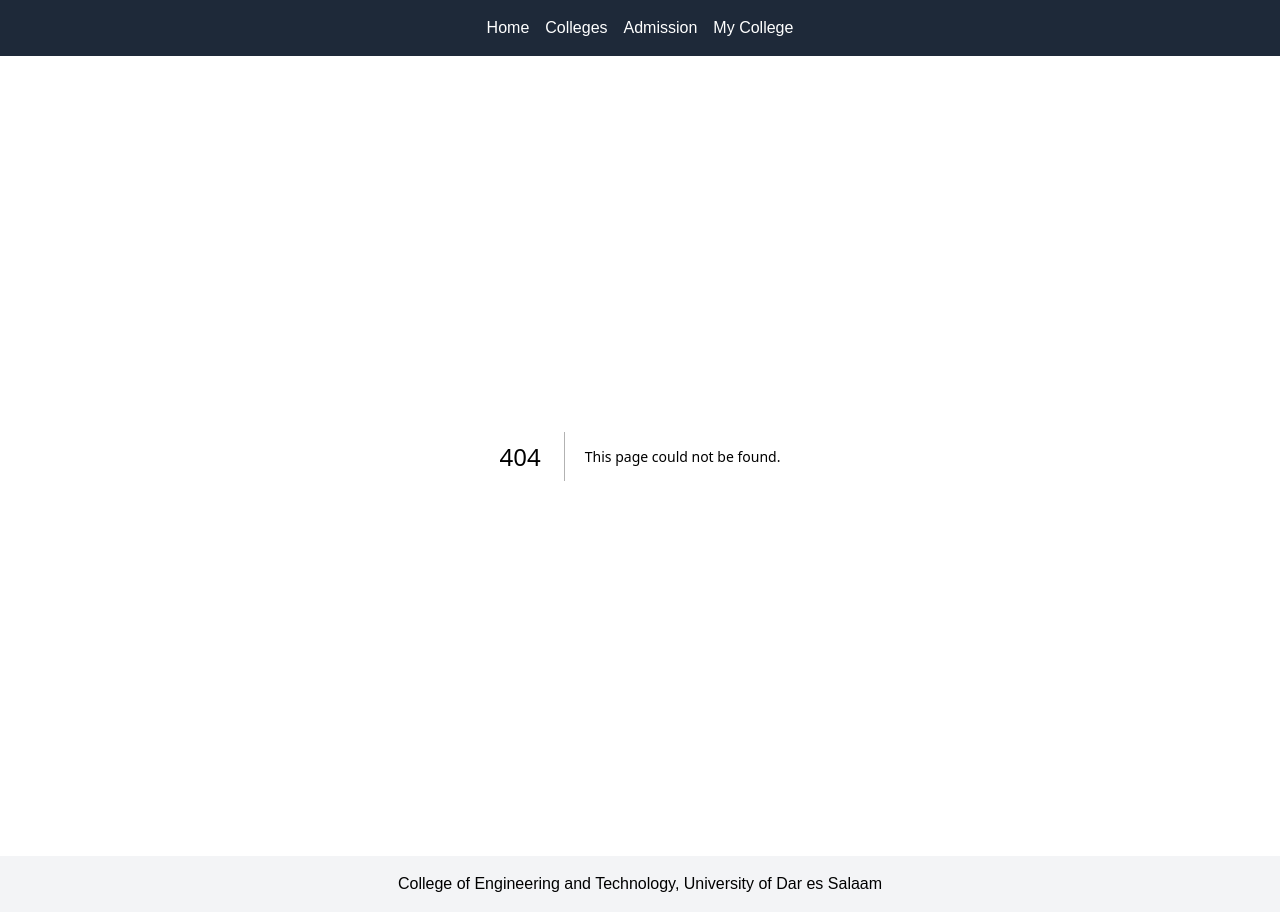
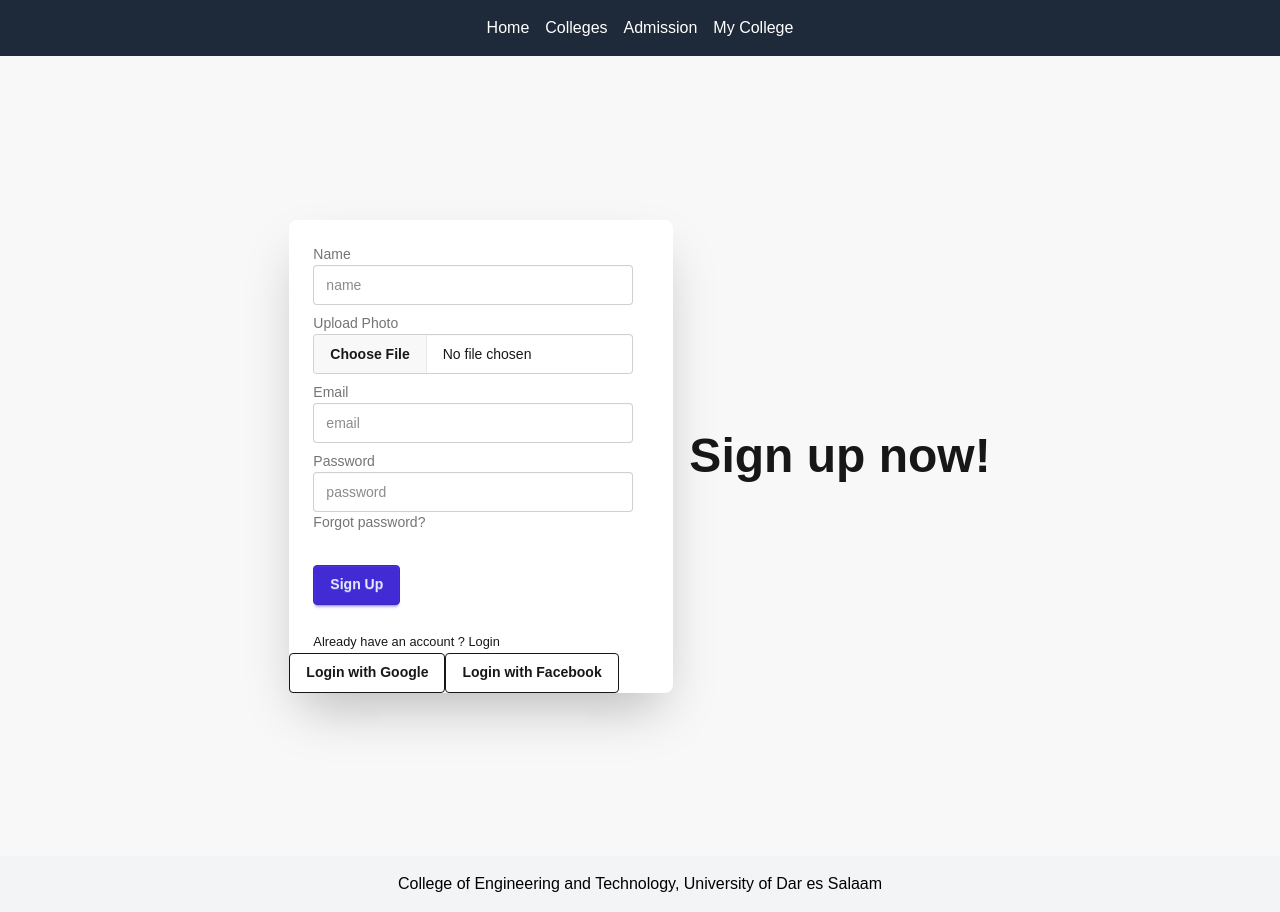
Before and after one commit to shoyonp/College-Ease-, a Next.js app: page /register in a window 1280 px wide. Before the commit this address had no page. Built offline with nearby package versions, Linux system fonts and the light colour scheme.

Commit message:
login & register page created along with forms

```diff
--- /dev/null
+++ b/src/app/(authPages)/login/page.jsx
@@ -0,0 +1,94 @@
+"use client";
+import SocialLogin from "@/app/components/SocialLogin";
+import Link from "next/link";
+import { useForm } from "react-hook-form";
+
+const page = () => {
+  const {
+    register,
+    handleSubmit,
+    reset,
+    formState: { errors },
+  } = useForm();
+  const onSubmit = (data) => {
+    console.log(data);
+  };
+  return (
+    <div className="hero bg-base-200 min-h-screen">
+      <div className="hero-content flex-col lg:flex-row-reverse">
+        <div className="text-center lg:text-left">
+          <h1 className="text-5xl font-bold">Login here!</h1>
+        </div>
+        <div className="card bg-base-100 w-full max-w-sm shrink-0 shadow-2xl">
+          <form onSubmit={handleSubmit(onSubmit)} className="card-body">
+            {/* email field */}
+            <div className="form-control">
+              <label className="label">
+                <span className="label-text">Email</span>
+              </label>
+              <input
+                type="email"
+                placeholder="email"
+                {...register("email", { required: true })}
+                className="input input-bordered"
+              />
+              {errors.email && (
+                <p className="text-red-500">This field is required</p>
+              )}
+            </div>
+            {/* password field */}
+            <div className="form-control">
+              <label className="label">
+                <span className="label-text">Password</span>
+              </label>
+              <input
+                type="password"
+                placeholder="password"
+                {...register("password", {
+                  required: true,
+                  minLength: 6,
+                  maxLength: 20,
+                  pattern: /(?=.*[A-Z])(?=.*[!@#$&*])(?=.*[0-9])(?=.*[a-z])/,
+                })}
+                className="input input-bordered"
+              />
+              {errors.password?.type === "required" && (
+                <p className="text-red-500">Password is required</p>
+              )}
+              {errors.password?.type === "minLength" && (
+                <p className="text-red-500">Password must be 6 characters</p>
+              )}
+              {errors.password?.type === "maxLength" && (
+                <p className="text-red-500">
+                  Password must be less than 20 characters
+                </p>
+              )}
+              {errors.password?.type === "pattern" && (
+                <p className="text-red-500">
+                  Password must have one uppercase, one lowercase, one number
+                  and one special characters
+                </p>
+              )}
+              <label className="label">
+                <a href="#" className="label-text-alt link link-hover">
+                  Forgot password?
+                </a>
+              </label>
+            </div>
+            <div className="form-control mt-6">
+              <input className="btn btn-primary" type="submit" value="Login" />
+            </div>
+          </form>
+          <p className="px-6">
+            <small>
+              Don't have an account ? <Link href="/register">Register</Link>
+            </small>
+          </p>
+          <SocialLogin />
+        </div>
+      </div>
+    </div>
+  );
+};
+
+export default page;
--- /dev/null
+++ b/src/app/(authPages)/register/page.jsx
@@ -0,0 +1,126 @@
+"use client";
+import SocialLogin from "@/app/components/SocialLogin";
+import Link from "next/link";
+import React from "react";
+import { useForm } from "react-hook-form";
+
+const page = () => {
+  const {
+    register,
+    handleSubmit,
+    reset,
+    formState: { errors },
+  } = useForm();
+  const onSubmit = (data) => {
+    console.log(data);
+  };
+  return (
+    <div className="hero bg-base-200 min-h-screen">
+      <div className="hero-content flex-col lg:flex-row-reverse">
+        <div className="text-center lg:text-left">
+          <h1 className="text-5xl font-bold">Sign up now!</h1>
+        </div>
+        <div className="card bg-base-100 w-full max-w-sm shrink-0 shadow-2xl">
+          <form onSubmit={handleSubmit(onSubmit)} className="card-body">
+            {/* name field */}
+            <div className="form-control">
+              <label className="label">
+                <span className="label-text">Name</span>
+              </label>
+              <input
+                type="text"
+                placeholder="name"
+                {...register("name", { required: true })}
+                className="input input-bordered"
+              />
+              {errors.name && (
+                <p className="text-red-500">This field is required</p>
+              )}
+            </div>
+            {/* Image Upload */}
+            <div className="form-control">
+              <label className="label">
+                <span className="label-text">Upload Photo</span>
+              </label>
+              <input
+                type="file"
+                accept="image/*"
+                {...register("image", { required: true })}
+                className="file-input file-input-bordered"
+              />
+            </div>
+            {/* email field */}
+            <div className="form-control">
+              <label className="label">
+                <span className="label-text">Email</span>
+              </label>
+              <input
+                type="email"
+                placeholder="email"
+                {...register("email", { required: true })}
+                className="input input-bordered"
+              />
+              {errors.email && (
+                <p className="text-red-500">This field is required</p>
+              )}
+            </div>
+            {/* password field */}
+            <div className="form-control">
+              <label className="label">
+                <span className="label-text">Password</span>
+              </label>
+              <input
+                type="password"
+                placeholder="password"
+                {...register("password", {
+                  required: true,
+                  minLength: 6,
+                  maxLength: 20,
+                  pattern: /(?=.*[A-Z])(?=.*[!@#$&*])(?=.*[0-9])(?=.*[a-z])/,
+                })}
+                className="input input-bordered"
+              />
+              {errors.password?.type === "required" && (
+                <p className="text-red-500">Password is required</p>
+              )}
+              {errors.password?.type === "minLength" && (
+                <p className="text-red-500">Password must be 6 characters</p>
+              )}
+              {errors.password?.type === "maxLength" && (
+                <p className="text-red-500">
+                  Password must be less than 20 characters
+                </p>
+              )}
+              {errors.password?.type === "pattern" && (
+                <p className="text-red-500">
+                  Password must have one uppercase, one lowercase, one number
+                  and one special characters
+                </p>
+              )}
+              <label className="label">
+                <a href="#" className="label-text-alt link link-hover">
+                  Forgot password?
+                </a>
+              </label>
+            </div>
+            <div className="form-control mt-6">
+              <input
+                className="btn btn-primary"
+                type="submit"
+                value="Sign Up"
+              />
+            </div>
+          </form>
+          <p className="px-6">
+            <small>
+              Already have an account ? <Link href="/login">Login</Link>
+            </small>
+          </p>
+          <SocialLogin />
+        </div>
+      </div>
+    </div>
+  );
+};
+
+export default page;
--- /dev/null
+++ b/src/app/components/SocialLogin.jsx
@@ -0,0 +1,12 @@
+import React from 'react';
+
+const SocialLogin = () => {
+    return (
+        <div>
+            <button className="btn btn-outline">Login with Google</button>
+            <button className="btn btn-outline">Login with Facebook</button>
+        </div>
+    );
+};
+
+export default SocialLogin;
```
